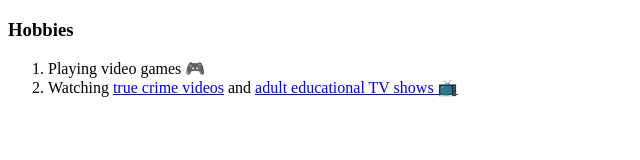
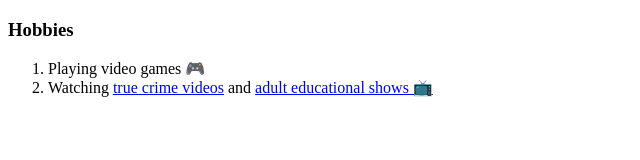
Before and after one commit to akosineenee/cv, a plain HTML site: page hobbies.html in a window 1280 px wide. Shown: the full height of the page, 0-640 px from the left. Drawn offline with Linux system fonts and the light colour scheme.

Commit message:
Update hobbies.html

```diff
--- a/hobbies.html
+++ b/hobbies.html
@@ -8,7 +8,7 @@
     <h3>Hobbies</h3>
     <ol>
       <li>Playing video games 🎮</li>
-      <li>Watching <a href="https://www.youtube.com/c/eleanorneale" target="_blank">true crime videos</a> and <a href="https://m.youtube.com/c/Biographics" target="_blank">adult educational TV shows 📺</a></li>
+      <li>Watching <a href="https://www.youtube.com/c/eleanorneale" target="_blank">true crime videos</a> and <a href="https://m.youtube.com/c/Biographics" target="_blank">adult educational shows 📺</a></li>
     </ol>
   </body>
 </html>
```
